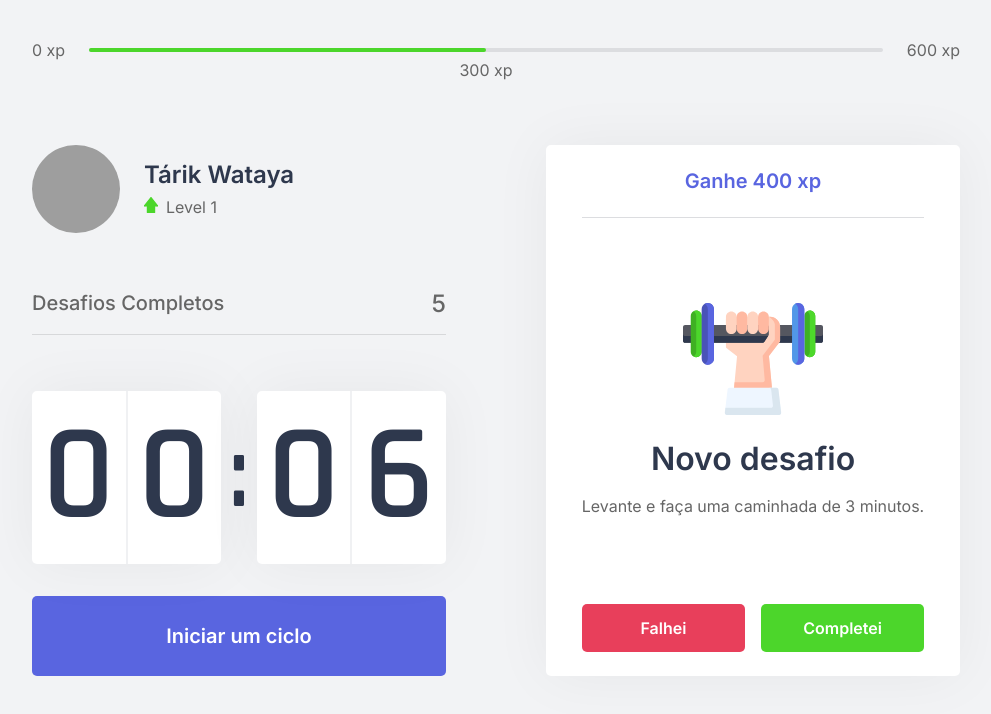
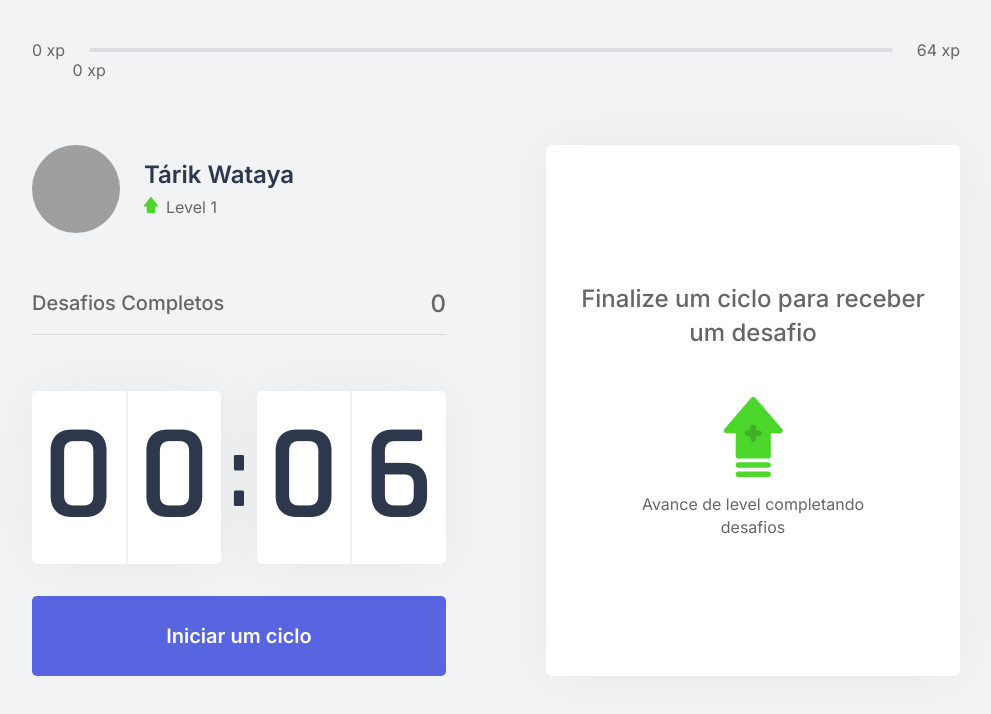
Before and after one commit to tarikwataya/Moveit, a Next.js app: page / in a window 1280 px wide. Shown: the top 714 px of the page, without its empty margins (144-1135 px from the left). Built offline with nearby package versions, Linux system fonts and the light colour scheme; grey boxes are pictures that could not be loaded.

Commit message:
Utilizando ContextAPI
-Criando Contextos
-Realizando funcionalidade de experiencias

```diff
--- /dev/null
+++ b/challenges.json
@@ -0,0 +1,62 @@
+[
+  {
+    "type": "body",
+    "description": "Estique um de seus braços com a palma da mão virada para frente e puxe os dedos para cima por 10 segundos por mão.",
+    "amount": 80
+  },
+  {
+    "type": "body",
+    "description": "Estique seu braço contra o peito e puxe-o utilizando o outro braço por 10 segundos por braço.",
+    "amount": 60
+  },
+  {
+    "type": "body",
+    "description": "Puxe seu pescoço com a ajuda da mão para a direita e para a esquerda, permanecendo na posição por alguns segundos.",
+    "amount": 70
+  },
+  {
+    "type": "body",
+    "description": "Com as duas mãos na parte de trás da cabeça, leve-a para baixo, alongando a parte de trás da região.",
+    "amount": 60
+  },
+  {
+    "type": "body",
+    "description": "Cruze as pernas e desça com as mãos esticadas em direção ao chão. Repita o movimento com a outra perna na frente.",
+    "amount": 100
+  },
+  {
+    "type": "body",
+    "description": "Sentado, abra as pernas e tente encostar as palmas das mãos no chão, repita 3 vezes por 5 segundos.",
+    "amount": 80
+  },
+  {
+    "type": "body",
+    "description": "Puxe o joelho de encontro ao peito e segure, troque de perna após 10 segundos.",
+    "amount": 50
+  },
+  {
+    "type": "body",
+    "description": "Sentado, cruze uma perna e incline seu tronco à frente, troque de perna após 10 segundos.",
+    "amount": 80
+  },
+  {
+    "type": "eye",
+    "description": "Sentado, feche os olhos e cubra-os com as palmas da mão durante 2 minutos, depois abra normalmente.",
+    "amount": 90
+  },
+  {
+    "type": "eye",
+    "description": "Em algum ambiente aberto, olhe o mais longe que puder em quatro direções por 3s, mexa apenas os olhos. Repita 3 vezes.",
+    "amount": 140
+  },
+  {
+    "type": "eye",
+    "description": "Usando os polegares, massage a área abaixo das sobrancelhas em movimentos circulares por 15 segundos.",
+    "amount": 70
+  },
+  {
+    "type": "body",
+    "description": "Em pé, gire a cintura o máximo que puder para a esquerda, segure por cinco segundos. Repita para a direita.",
+    "amount": 90
+  }
+]
--- a/src/components/ChallengeBox.tsx
+++ b/src/components/ChallengeBox.tsx
@@ -1,22 +1,24 @@
+import { useContext } from 'react';
+import { ChallengesContext } from '../contexts/ChallengesContext';
 import styles from '../styles/components/ChallengeBox.module.css';
 
 export function ChallengeBox() {
-    const hasActiveChallenge = true;
+    const { activeChallenge, resetChallenge } = useContext(ChallengesContext);
 
     return (
         <div className={styles.challengeBoxContainer}>
-            { hasActiveChallenge ? (
+            { activeChallenge ? (
                 <div className={styles.challengeActive}>
-                    <header>Ganhe 400 xp</header>
+                    <header>Ganhe {activeChallenge.amount} xp</header>
 
                     <main>
-                        <img src="icons/body.svg" alt=""/>
+                        <img src={`icons/${activeChallenge.type}.svg`} alt=""/>
                         <strong>Novo desafio</strong>
-                        <p>Levante e faça uma caminhada de 3 minutos.</p>
+                        <p>{activeChallenge.description}</p>
                     </main>
 
                     <footer>
-                    <button type="button" className={styles.challengeFailedButton}>Falhei</button>
+                    <button type="button" className={styles.challengeFailedButton} onClick={resetChallenge}>Falhei</button>
                     <button type="button" className={styles.challengeSucceededButton}>Completei</button>
                     </footer>
                 </div>
--- a/src/components/CompletedChallenges.tsx
+++ b/src/components/CompletedChallenges.tsx
@@ -1,10 +1,13 @@
+import { useContext } from 'react';
+import { ChallengesContext } from '../contexts/ChallengesContext';
 import styles from '../styles/components/CompletedChallenges.module.css';
 
 export function CompletedChallenges() {
+    const { challengesCompleted } = useContext(ChallengesContext);
     return (
         <div className={styles.completedChallengesContainer}>
             <span>Desafios Completos</span>
-            <span>5</span>
+            <span>{challengesCompleted}</span>
         </div>
     );
 }
--- a/src/components/Countdown.tsx
+++ b/src/components/Countdown.tsx
@@ -1,9 +1,13 @@
-import { useState, useEffect } from 'react';
+import { useState, useEffect, useContext } from 'react';
+import { ChallengesContext } from '../contexts/ChallengesContext';
+
 import styles from '../styles/components/Countdown.module.css';
 
 let countdownTimeout: NodeJS.Timeout;
 
 export function Countdown() {
+    const { startNewChallenge } = useContext(ChallengesContext);
+
     const [time, setTime] = useState(0.1 * 60);
     const [isActive, setIsActive] = useState(false);
     const [hasFinished, setHasFinished] = useState(false);
@@ -32,6 +36,7 @@ export function Countdown() {
         } else if (isActive && time === 0) {
             setHasFinished(true);
             setIsActive(false);
+            startNewChallenge();
         }
     }, [isActive, time])
 
--- a/src/components/ExperienceBar.tsx
+++ b/src/components/ExperienceBar.tsx
@@ -1,15 +1,21 @@
+import { useContext } from 'react';
+import { ChallengesContext } from '../contexts/ChallengesContext';
 import styles from '../styles/components/ExperienceBar.module.css';
 
 export function ExperienceBar() {
+    const { currentExperience, experienceToNextLevel } = useContext(ChallengesContext);
+
+    const percentToNextLevel = Math.round(currentExperience * 100) / experienceToNextLevel;
+
     return (
         <header className={styles.experienceBar}>
             <span>0 xp</span>
             <div>
-                <div style={{ width: '50%'}} />
+                <div style={{ width: `${percentToNextLevel}%`}} />
 
-                <span className={styles.currentExperience} style={{ left: '50%'}}>300 xp</span>
+                <span className={styles.currentExperience} style={{ left: `${percentToNextLevel}%`}}>{currentExperience} xp</span>
             </div>
-            <span>600 xp</span>
+            <span>{experienceToNextLevel} xp</span>
         </header>
     )
 }
--- /dev/null
+++ b/src/contexts/ChallengesContext.tsx
@@ -0,0 +1,56 @@
+import { createContext, ReactNode, useState } from 'react';
+import challenges from '../../challenges.json';
+
+interface Challenge {
+    type: 'body' | 'eye';
+    description: string;
+    amount: number;
+}
+
+interface ChallengesContextData {
+    level: number;
+    currentExperience: number;
+    experienceToNextLevel: number;
+    challengesCompleted: number;
+    activeChallenge: Challenge;
+    levelUp: () => void;
+    startNewChallenge: () => void;
+    resetChallenge: () => void;
+}
+
+interface ChallengesProviderProps {
+    children: ReactNode;
+}
+
+export const ChallengesContext = createContext({} as ChallengesContextData);
+
+export function ChallengesProvider({ children }: ChallengesProviderProps) {
+    const [level, setLevel] = useState(1);
+    const [currentExperience, setCurrentExperience] = useState(0);
+    const [challengesCompleted, setChallengesCompleted] = useState(0);
+
+    const [activeChallenge, setActiveChallenge] = useState(null);
+
+    const experienceToNextLevel = Math.pow((level + 1) * 4, 2);
+
+    function levelUp() {
+        setLevel(level + 1);
+    }
+
+    function startNewChallenge() {
+        const randomChallengeIndex = Math.floor(Math.random() * challenges.length)
+        const challenge = challenges[randomChallengeIndex];
+
+        setActiveChallenge(challenge);
+    }
+
+    function resetChallenge() {
+        setActiveChallenge(null);
+    }
+
+    return (
+        <ChallengesContext.Provider value={{ level, currentExperience, experienceToNextLevel, challengesCompleted, levelUp, startNewChallenge, activeChallenge, resetChallenge, }}>
+            {children}
+        </ChallengesContext.Provider>
+    );
+}
--- a/src/pages/_app.tsx
+++ b/src/pages/_app.tsx
@@ -1,7 +1,13 @@
 import '../styles/global.css';
 
+import { ChallengesProvider } from '../contexts/ChallengesContext'
+
 function MyApp({ Component, pageProps }) {
-  return <Component {...pageProps} />
+  return (
+    <ChallengesProvider>
+      <Component {...pageProps} />
+    </ChallengesProvider>
+  );
 }
 
 export default MyApp
```
